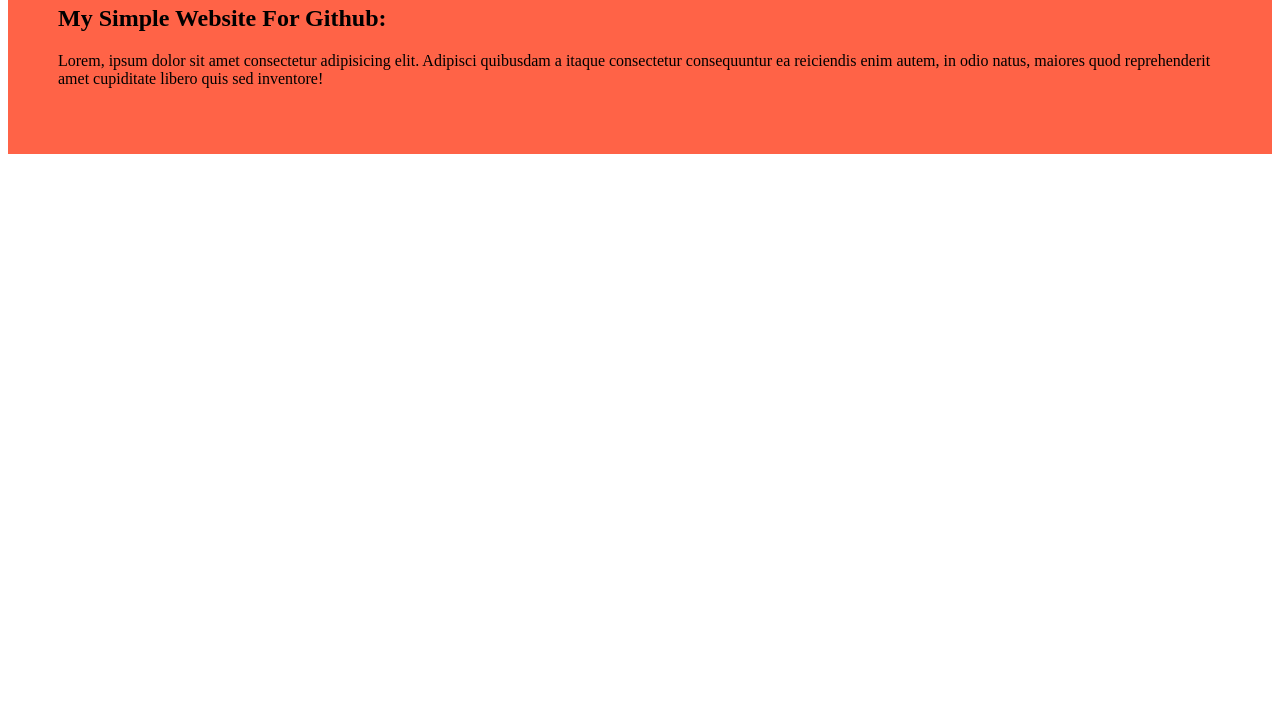
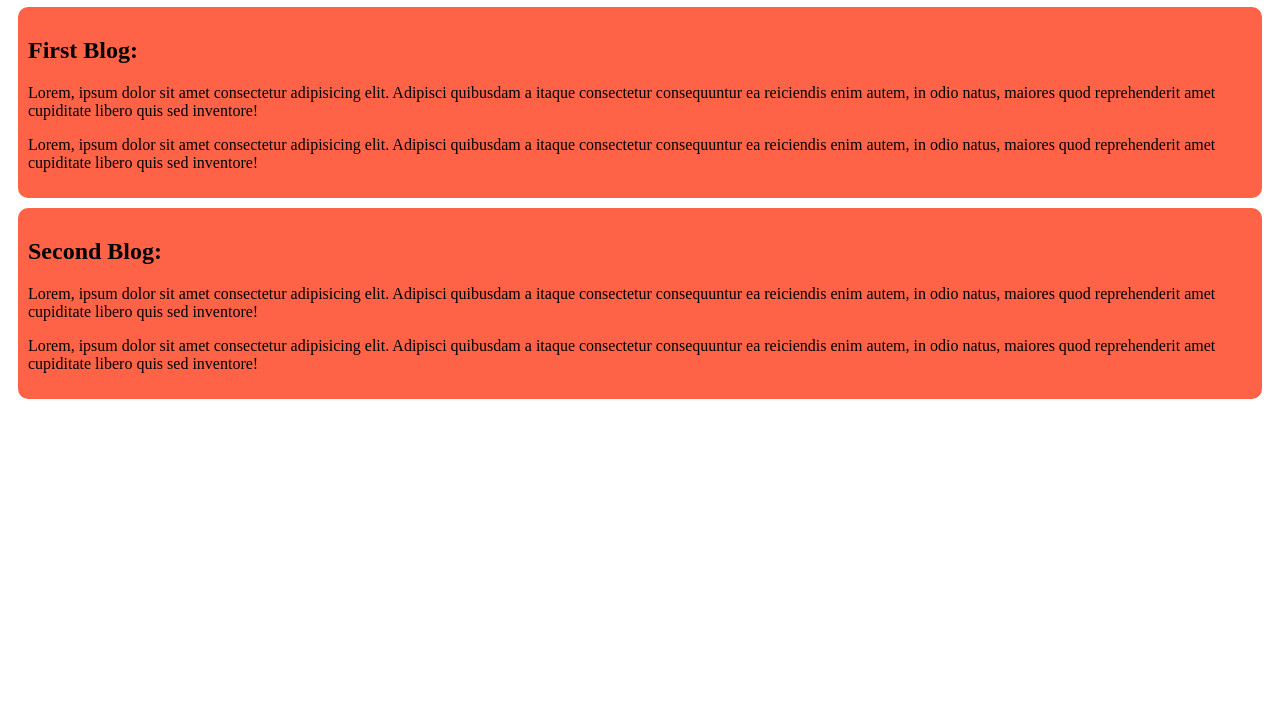
Before and after one commit to julkarnine3/my-simple-website-repo, a plain HTML site: page index.html in a window 1280 px wide. Shown: the part 73-800 px from the top of the page. Drawn offline with Linux system fonts and the light colour scheme.

Commit message:
Update second commit

```diff
--- a/index.html
+++ b/index.html
@@ -5,10 +5,17 @@
     <meta name="viewport" content="width=device-width, initial-scale=1.0">
     <title>My Simple Website!</title>
     <link rel="stylesheet" href="styles/index.css">
+    <h1>My Simple Website For Github</h1>
 </head>
 <body>
     <div>
-        <h2>My Simple Website For Github:</h2>
+        <h2>First Blog:</h2>
+        <p>Lorem, ipsum dolor sit amet consectetur adipisicing elit. Adipisci quibusdam a itaque consectetur consequuntur ea reiciendis enim autem, in odio natus, maiores quod reprehenderit amet cupiditate libero quis sed inventore!</p>
+        <p>Lorem, ipsum dolor sit amet consectetur adipisicing elit. Adipisci quibusdam a itaque consectetur consequuntur ea reiciendis enim autem, in odio natus, maiores quod reprehenderit amet cupiditate libero quis sed inventore!</p>
+    </div>
+    <div>
+        <h2>Second Blog:</h2>
+        <p>Lorem, ipsum dolor sit amet consectetur adipisicing elit. Adipisci quibusdam a itaque consectetur consequuntur ea reiciendis enim autem, in odio natus, maiores quod reprehenderit amet cupiditate libero quis sed inventore!</p>
         <p>Lorem, ipsum dolor sit amet consectetur adipisicing elit. Adipisci quibusdam a itaque consectetur consequuntur ea reiciendis enim autem, in odio natus, maiores quod reprehenderit amet cupiditate libero quis sed inventore!</p>
     </div>
 </body>
--- a/styles/index.css
+++ b/styles/index.css
@@ -1,5 +1,8 @@
 div{
 
     background-color: tomato;
-    padding: 50px;
+    padding: 10px;
+    background-size: 20%;
+    margin: 10px;
+    border-radius: 10px;
 }
```
